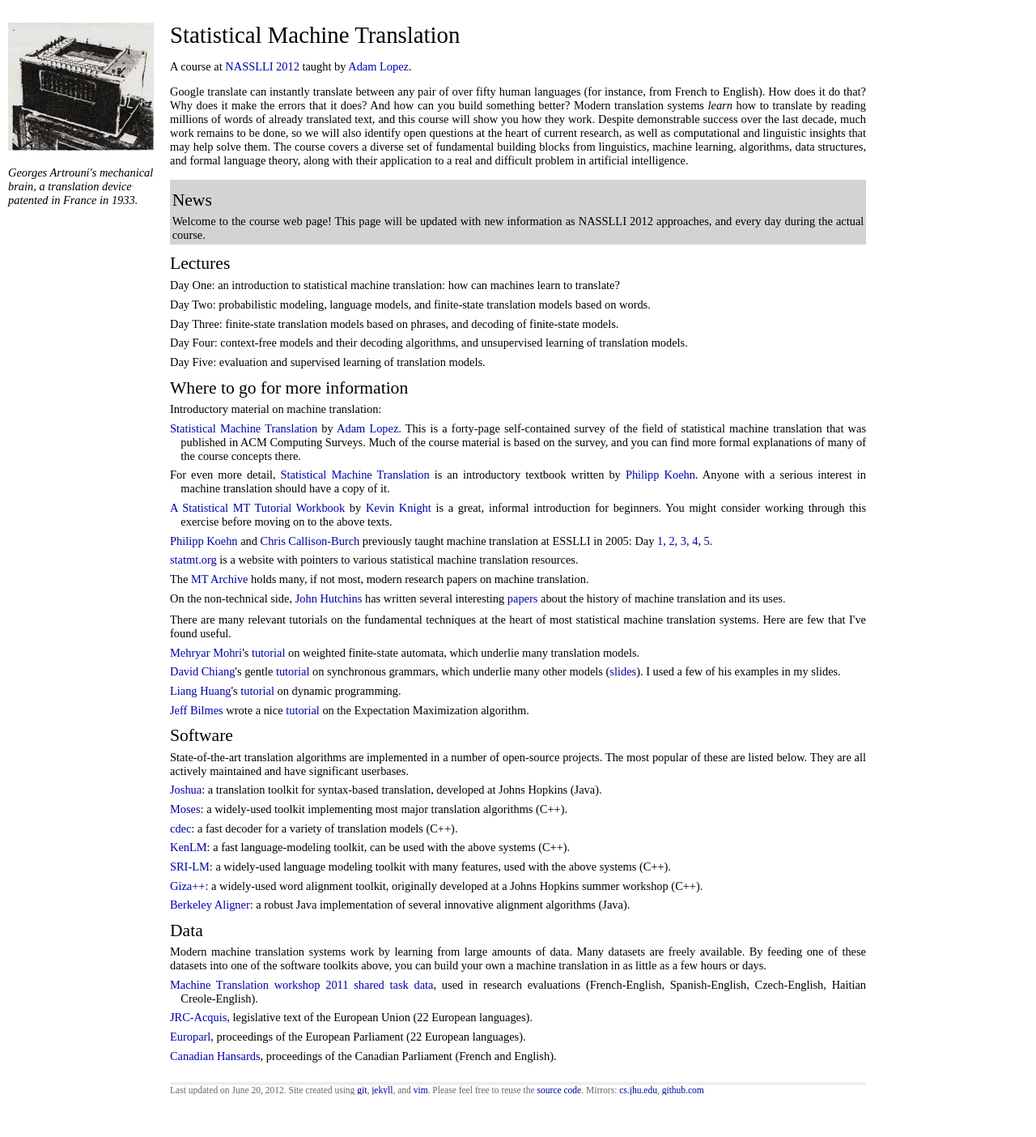
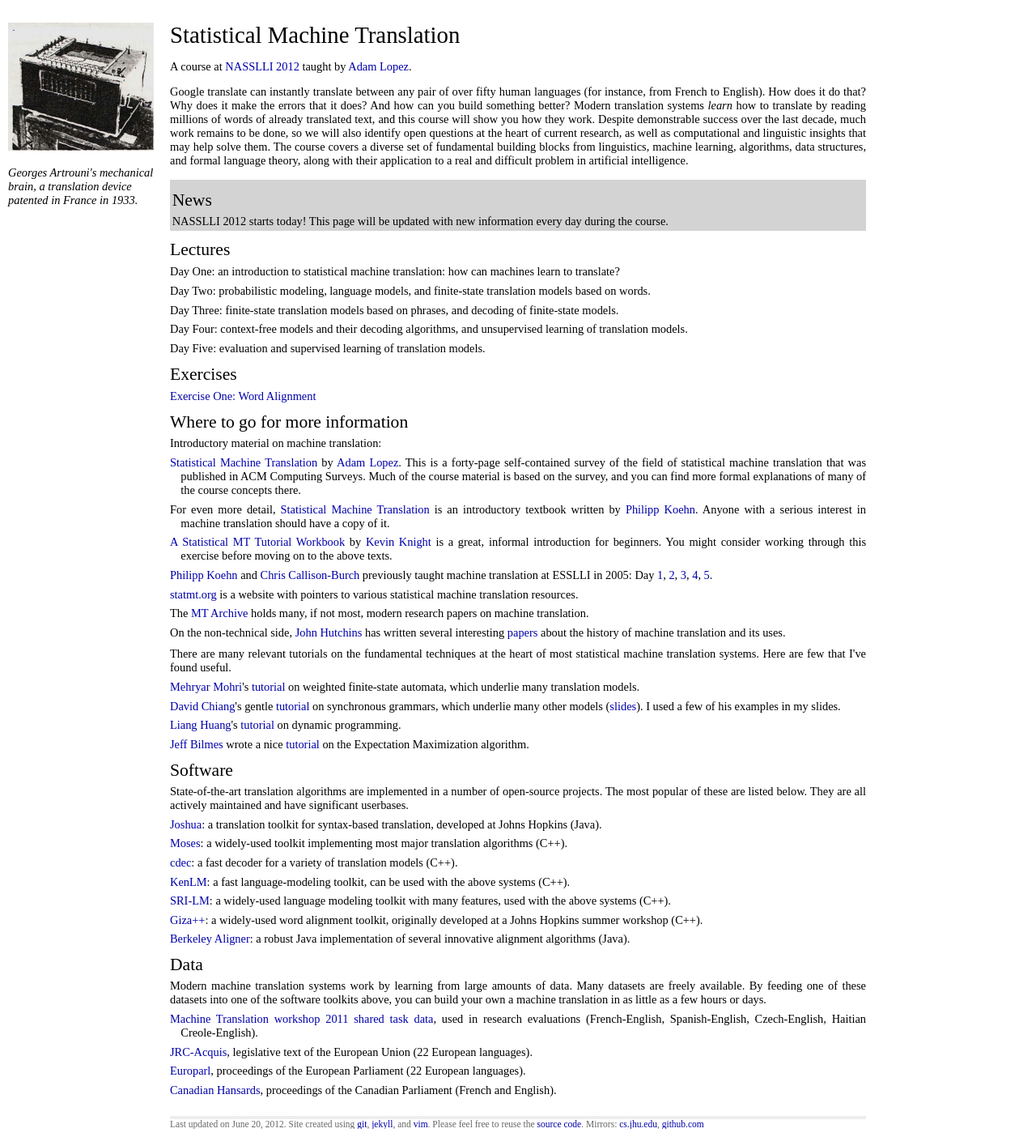
Before and after one commit to alopez/alopez.github.com, a Jekyll site: the page built from nasslli2012.html, in a window 1280 px wide. Shown: the whole page at 81% size. Built offline with Jekyll 4.4.1, drawn with Linux system fonts in a browser that asks for light colours; before the commit the page ends 1362 px from its top, so only the background shows below that.

Commit message:
Update news

```diff
--- a/nasslli2012.html
+++ b/nasslli2012.html
@@ -22,17 +22,22 @@ intelligence.
 
 <div class="news">
 <h2>News</h2>
-Welcome to the course web page! This page will be updated with new information
-as NASSLLI 2012 approaches, and every day during the actual course.
+NASSLLI 2012 starts today! This page will be updated with new information
+every day during the course.
 </div>
 
 <h2>Lectures</h2>
 <ul class="posts">
-	<li>Day One: an introduction to statistical machine translation: how can machines learn to translate?
+	<li>Day One: an introduction to statistical machine translation: how can machines learn to translate?</li>
 	<li>Day Two: probabilistic modeling, language models, and finite-state translation models based on words.</li>
 	<li>Day Three: finite-state translation models based on phrases, and decoding of finite-state models.</li>
 	<li>Day Four: context-free models and their decoding algorithms, and unsupervised learning of translation models.</li>
 	<li>Day Five: evaluation and supervised learning of translation models.</li>
+</ul>
+
+<h2>Exercises</h2>
+<ul class="posts">
+	<li><a href="nasslli/exercise1.html">Exercise One: Word Alignment</a></li>
 </ul>
 
 <h2>Where to go for more information</h2>
```
